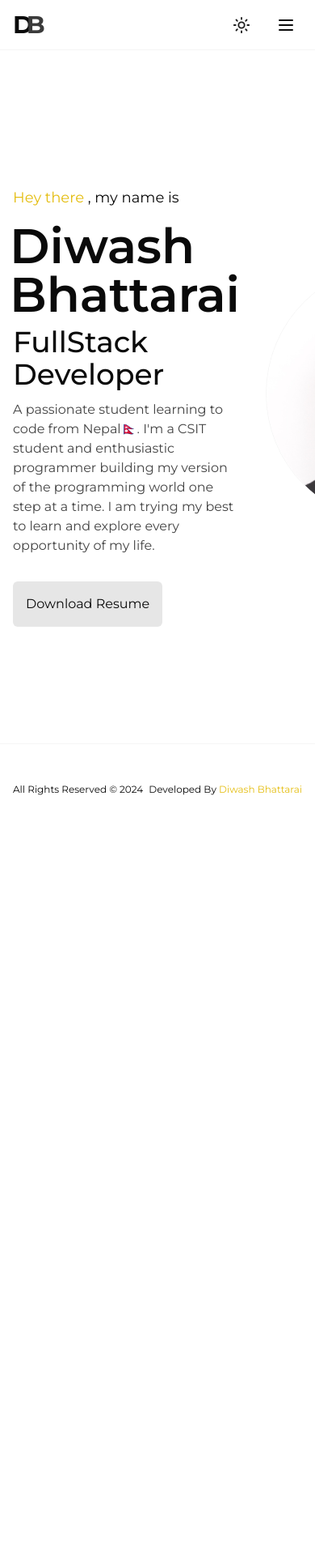
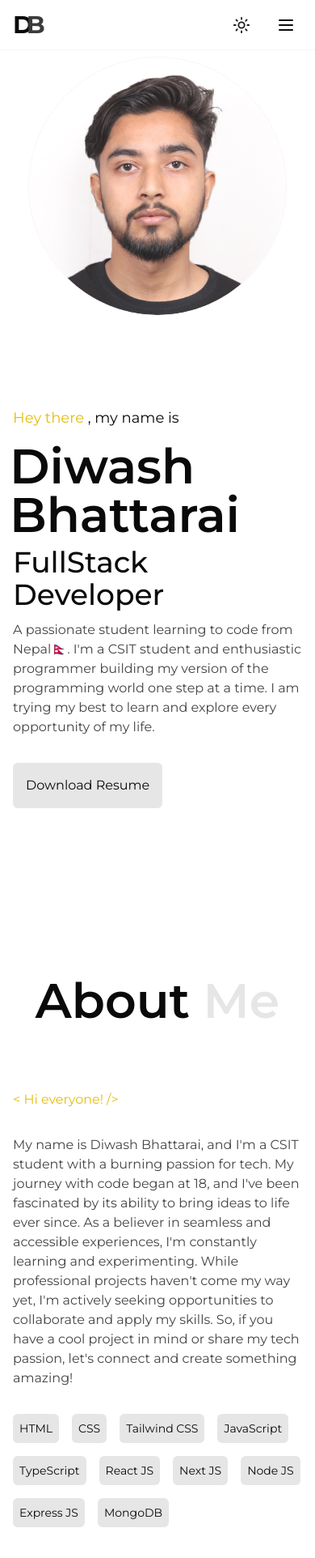
Before and after one commit to diwashbhattarai999/db-portfolio, a Next.js app: page / in a window 390 px wide. Shown: the top 1924 px of the page at 81% size. Before the commit the page ends 1031 px from the top, so only its background shows below. Built offline with nearby package versions, Linux system fonts and the light colour scheme.

Commit message:
feat: add responsiveness & fix some bugs

```diff
--- a/src/app/(root)/page.tsx
+++ b/src/app/(root)/page.tsx
@@ -1,5 +1,11 @@
+import About from "@/components/sections/About";
 import Home from "@/components/sections/Home";
 
 export default function HomePage() {
-  return <Home />;
+  return (
+    <>
+      <Home />
+      <About />
+    </>
+  );
 }
--- a/src/components/sections/About.tsx
+++ b/src/components/sections/About.tsx
@@ -4,7 +4,7 @@ import Container from "../Container";
 
 const About = () => {
   return (
-    <section id="about" className="min-h-minusNavHeight pt-20">
+    <section id="about" className="py-20">
       <Container className="flex flex-col gap-12 items-center justify-center">
         <h1 className="text-6xl font-semibold text-center mt-4 mb-8">
           About <span className="text-accent">Me</span>
--- a/src/components/sections/Home.tsx
+++ b/src/components/sections/Home.tsx
@@ -4,8 +4,8 @@ import Container from "../Container";
 
 const Home = () => {
   return (
-    <section id="#home" className="min-h-minusNavHeight pt-14">
-      <Container className="flex items-center justify-between gap-8">
+    <section id="#home" className="min-h-minusNavHeight pt-14 max-md:pt-10">
+      <Container className="flex items-center justify-between gap-8 max-md:flex-col-reverse max-md:gap-0">
         <div className="flex flex-col justify-center my-28">
           <h6 className="text-lg">
             <span className="text-accent-secondary">Hey there</span> , my name
@@ -33,7 +33,7 @@ const Home = () => {
 
         <Image
           src="/images/profile.png"
-          className="h-80 w-80 dark:opacity-50 opacity-90 -z-10 border border-border rounded-full -mt-8"
+          className="h-80 w-80 dark:opacity-70 opacity-90 -z-10 border border-border rounded-full -mt-8"
           alt="Profile"
           width={500}
           height={500}
--- a/src/components/sections/Navbar.tsx
+++ b/src/components/sections/Navbar.tsx
@@ -49,11 +49,9 @@ const Navbar = ({ contentRef }: NavbarProps) => {
     <nav className="h-[62px] border-b border-b-border backdrop-blur dark:bg-[#070707]/90 bg-white/90  fixed w-full top-0">
       <Container className="h-full flex items-center justify-between max-w-[1250px]">
         <Link
-          href="/"
+          href="/#home"
           className="font-bold text-3xl tracking-[-8px] text-foreground hover:text-primary-foreground"
-          onClick={() => {
-            setNavLinkActive("");
-          }}
+          onClick={() => setNavLinkActive("")}
         >
           D
           <span className="text-primary-foreground hover:text-foreground">
--- a/src/components/sections/Projects.tsx
+++ b/src/components/sections/Projects.tsx
@@ -16,11 +16,11 @@ const Projects = () => {
             return (
               <li
                 key={project.url}
-                className="flex justify-between gap-8 p-4 rounded-md hover:bg-accent hover:bg-opacity-50 hover:scale-[0.99] cursor-pointer duration-300"
+                className="flex max-md:flex-col justify-between gap-8 p-4 rounded-md hover:bg-accent hover:bg-opacity-50 hover:scale-[0.99] cursor-pointer duration-300"
               >
                 <Image
                   src={project.imagePath}
-                  className="h-auto w-60 object-cover border-4 border-border rounded-md"
+                  className="h-auto w-60 max-sm:w-full max-md:w-2/3 object-cover border-4 border-border rounded-md"
                   alt=""
                   width="500"
                   height="500"
--- a/src/components/ui/mobile-menu.tsx
+++ b/src/components/ui/mobile-menu.tsx
@@ -10,6 +10,7 @@ interface MobileMenuProps {
 
 const MobileMenu = ({
   isMenuOpen,
+  setIsMenuOpen,
   navLinkActive,
   handleNavLinkActive,
 }: MobileMenuProps) => {
@@ -25,7 +26,10 @@ const MobileMenu = ({
           return (
             <li
               key={link.label + link.path}
-              onClick={() => handleNavLinkActive(link.label)}
+              onClick={() => {
+                handleNavLinkActive(link.label);
+                setIsMenuOpen(false);
+              }}
             >
               <Link
                 href={link.path}
--- a/src/constants/index.ts
+++ b/src/constants/index.ts
@@ -3,7 +3,7 @@ import { Laptop2, Moon, Sun, SunMoon } from "lucide-react";
 export const NAV_LINKS = [
   {
     label: "About",
-    path: "/about",
+    path: "/#about",
   },
   {
     label: "Projects",
```
